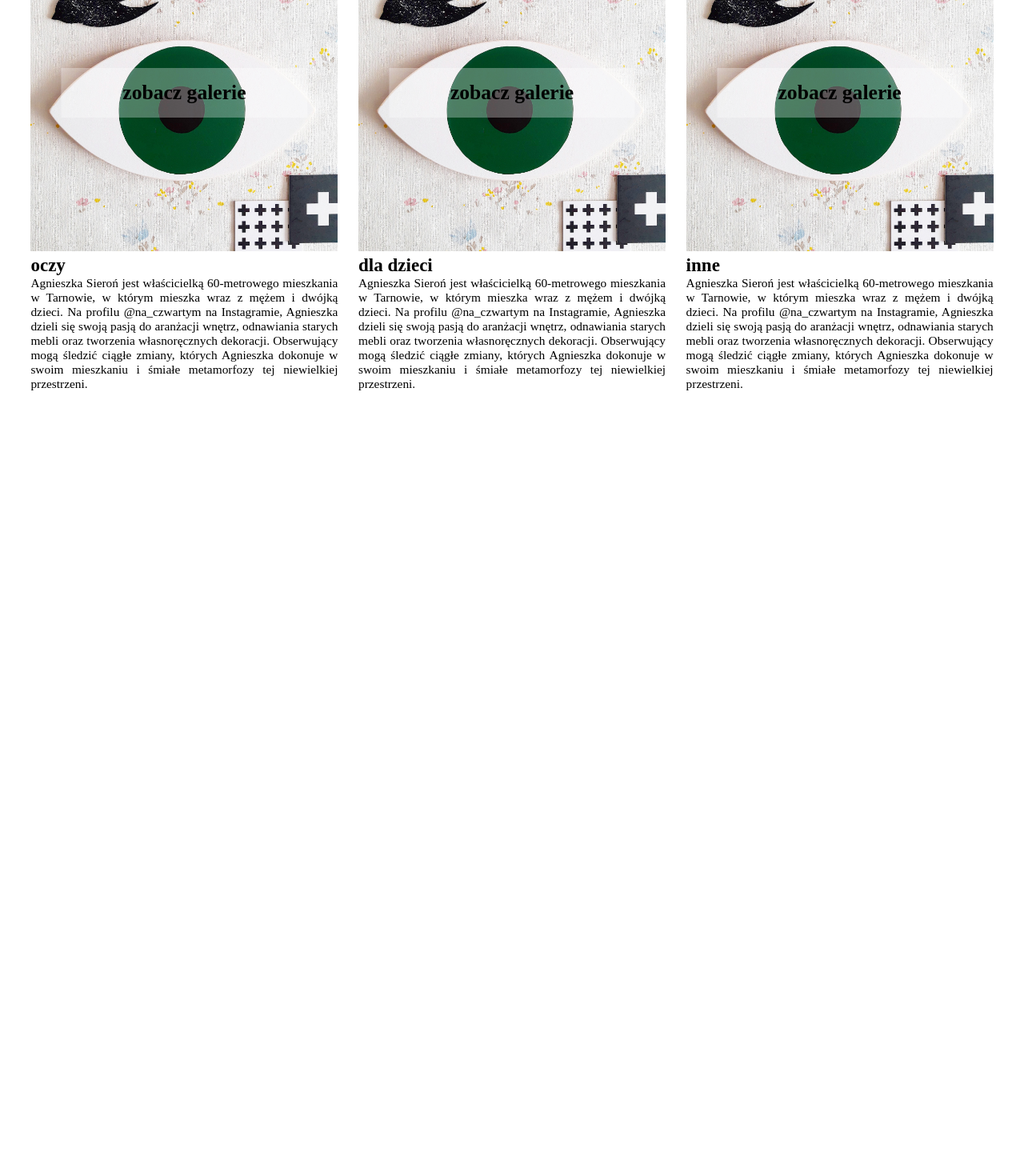
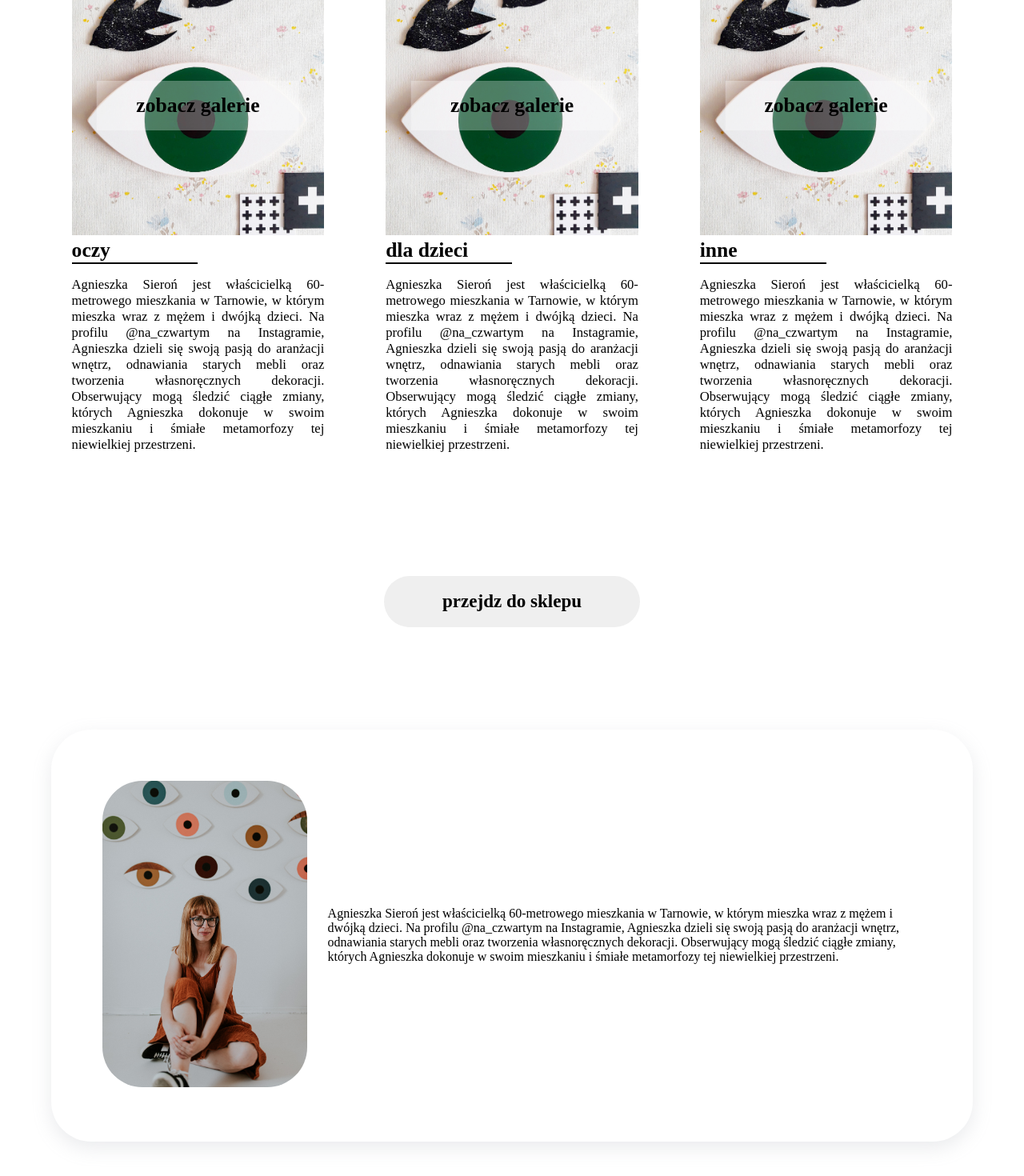
Before and after one commit to laterinthepast/nahaku-v2, a React (Create React App) app: page / in a window 1280 px wide. Shown: the part 958-2428 px from the top of the page at 80% size. Before the commit the page ends 1485 px from the top, so only its background shows below. Built offline with nearby package versions, Linux system fonts and the light colour scheme; a web font is replaced by a local one.

Commit message:
session end

```diff
--- a/src/App.js
+++ b/src/App.js
@@ -1,3 +1,4 @@
+import About from "./components/About";
 import Hero from "./components/Hero";
 import Navbar from "./components/Navbar";
 import Products from "./components/Products";
@@ -10,6 +11,7 @@ function App() {
       <Navbar />
       <Hero />
       <Products />
+      <About />
     </div>
   );
 }
--- /dev/null
+++ b/src/components/About.jsx
@@ -0,0 +1,63 @@
+import React from 'react'
+import styled from 'styled-components';
+import aboutMeIMG from '../images/restronainternetowa/about.jpg'
+
+const Wrapper = styled.div`
+    padding: 5vw;
+`
+const Button = styled.div`
+    display: flex;
+    justify-content: center;
+    align-items: center;
+    padding-bottom: 10vw;
+    button {
+        width: 25vw;
+        height: 5vw;
+        border-radius: 50px;
+        border:none;
+        transition: 0.1s all ease-in-out;
+        font-size: 1.8vw;
+        font-weight: 900;
+        :hover {
+            cursor: pointer;
+            box-shadow: rgba(0, 0, 0, 0.15) 1.95px 1.95px 2.6px;
+        }
+    }
+`
+const AboutSection = styled.div`
+    display: flex;
+    justify-content: center;
+    align-items: center;
+    gap: 2vw;
+    border-radius: 50px;
+    box-shadow: rgba(149, 157, 165, 0.2) 0px 8px 24px;
+    padding: 5vw;
+    .about-img {
+        img {
+            width: 20vw;
+            border-radius: 50px;
+        }
+    }
+`
+
+
+
+const About = () => {
+    return (
+        <Wrapper>
+            <Button>
+                <a href="/"><button>przejdz do sklepu</button></a>
+            </Button>
+            <AboutSection>
+                <div className="about-img">
+                    <img src={aboutMeIMG} alt="aboutme" />
+                </div>
+                <div className="about-text">
+                    <p>Agnieszka Sieroń jest właścicielką 60-metrowego mieszkania w Tarnowie, w którym mieszka wraz z mężem i dwójką dzieci. Na profilu @na_czwartym na Instagramie, Agnieszka dzieli się swoją pasją do aranżacji wnętrz, odnawiania starych mebli oraz tworzenia własnoręcznych dekoracji. Obserwujący mogą śledzić ciągłe zmiany, których Agnieszka dokonuje w swoim mieszkaniu i śmiałe metamorfozy tej niewielkiej przestrzeni. </p>
+                </div>
+            </AboutSection>
+        </Wrapper>
+    )
+}
+
+export default About
--- a/src/components/ProductCard.jsx
+++ b/src/components/ProductCard.jsx
@@ -2,7 +2,7 @@ import React from 'react'
 import styled from 'styled-components';
 
 const Wrapper = styled.div`
-    padding: 1vw;
+    padding: 3vw;
     display: flex;
     flex-direction: column;
     justify-content: flex-start;
@@ -34,12 +34,17 @@ const CardImg = styled.div`
     }
 `
 const CardText = styled.div`
-    font-size: 1.2vw;
-    h1 {
-        font-size: ;
+
+    h2 {
+        font-size: 2vw;
+        border-bottom: 2px solid #000;
+        width: 50%;
+
     }
     p {
+        padding-top: 1rem;
         text-align: justify;
+        font-size: 1.3vw;
     }
 `
 
@@ -47,7 +52,7 @@ const ProductCard = (props) => {
     return (
         <Wrapper>
             <CardImg>
-                <a href="/"><img src={props.img} alt="gallery"/>
+                <img src={props.img} alt="gallery"/><a href="/">
                 <p>zobacz galerie</p>
                 </a>
 
--- a/src/components/Products.jsx
+++ b/src/components/Products.jsx
@@ -6,7 +6,7 @@ import meduza from '../images/1 (1).jpg'
 import inne from '../images/1 (6).jpg'
 
 const Wrapper = styled.div`
-    padding: 2vw;
+    padding: 4vw;
     h1 {
         font-size: 5vw;
     }
```
Also changed, not shown: src/images/restronainternetowa/about.jpg (renamed from src/images/restronainternetowa/DSC_1379-Edit.jpg).
